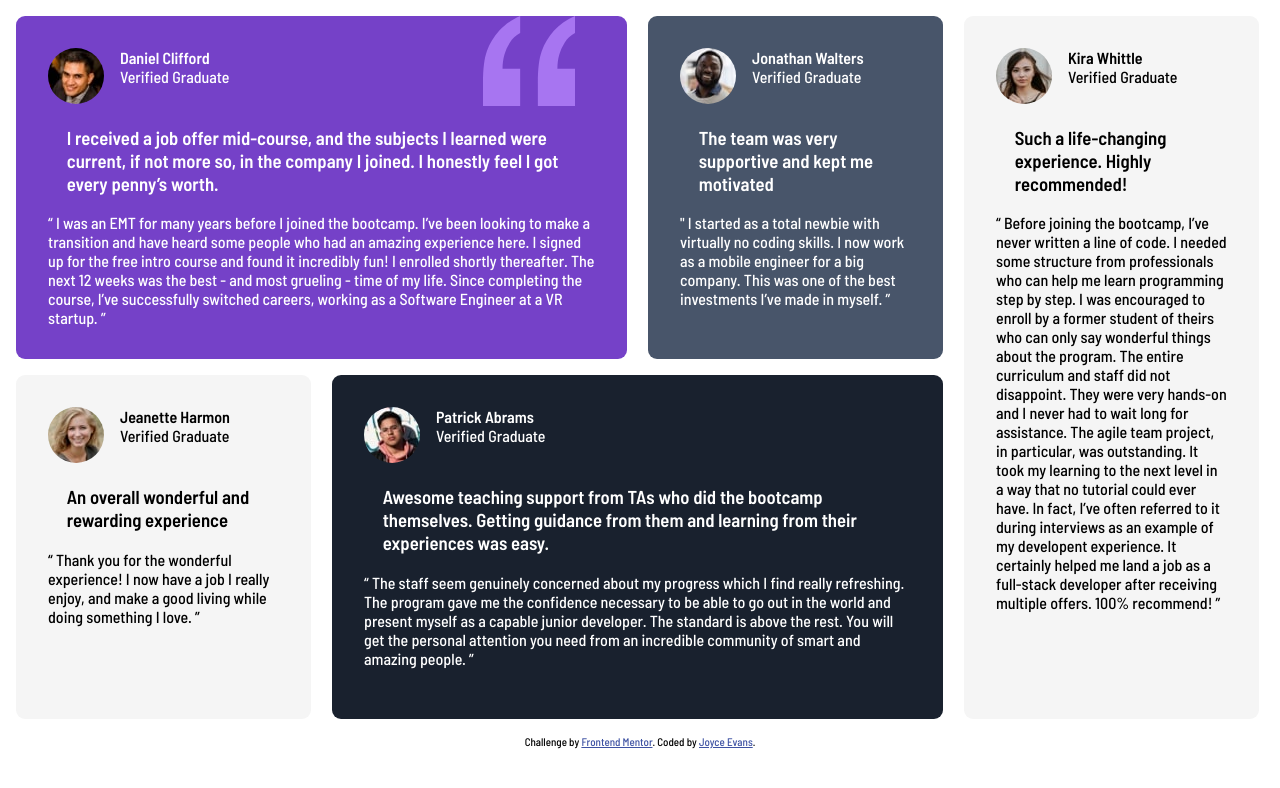
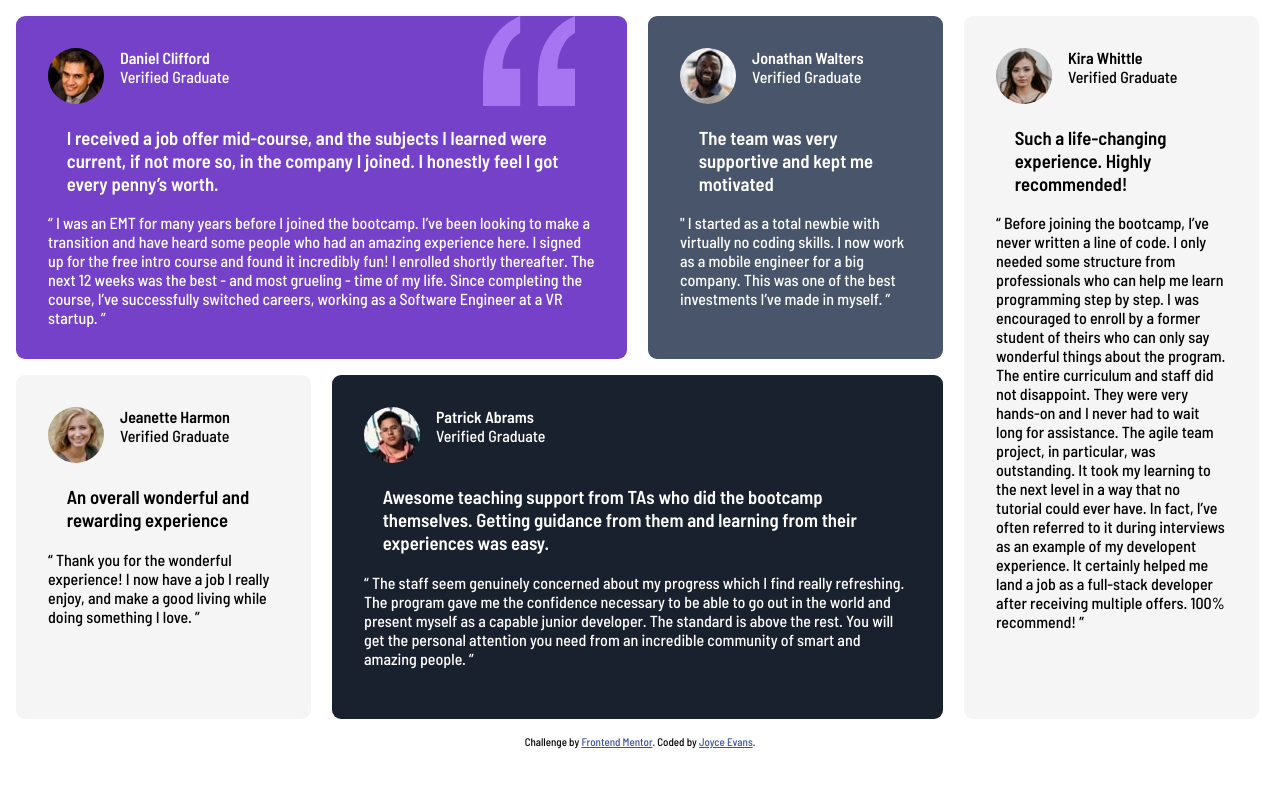
Before and after one commit to JoyceMideva/testimonials, a plain HTML site: page index.html in a window 1280 px wide. Drawn offline with Linux system fonts and the light colour scheme.

```diff
--- a/index.html
+++ b/index.html
@@ -90,7 +90,7 @@
               <h3>Such a life-changing experience. Highly recommended!</h3>
 
               <p>
-                “ Before joining the bootcamp, I’ve never written a line of code. I
+                “ Before joining the bootcamp, I’ve never written a line of code. I only
                 needed some structure from professionals who can help me learn
                 programming step by step. I was encouraged to enroll by a former
                 student of theirs who can only say wonderful things about the program.
```
